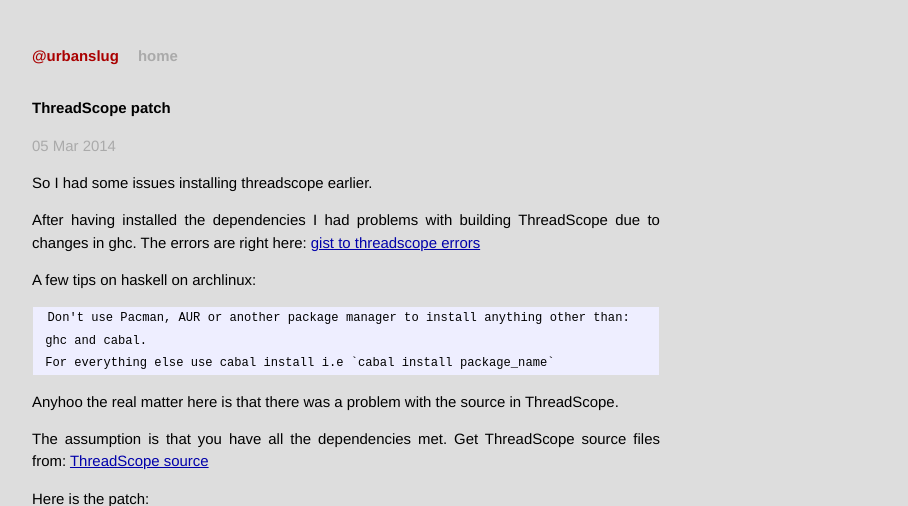
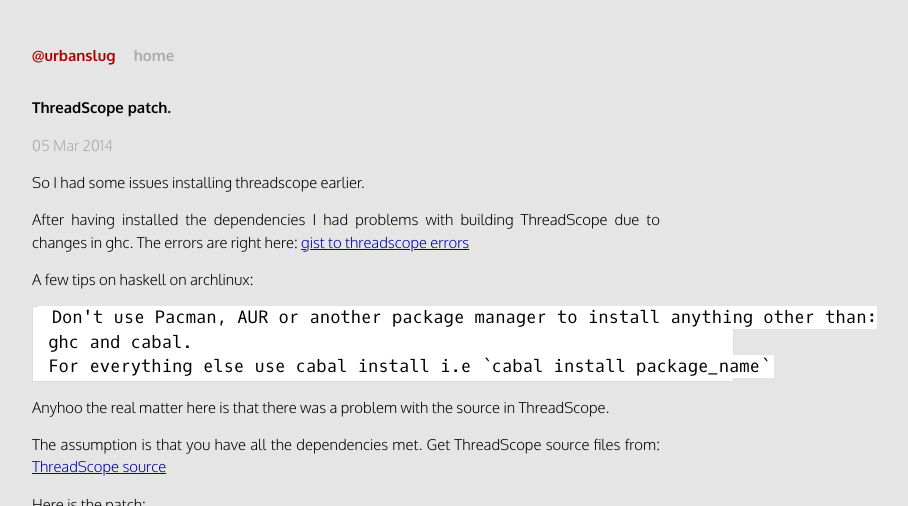
Before and after one commit to beerendlauwers/urbanslug.github.io, a Jekyll site: the page built from _posts/2014-03-05-ThreadScope-patch.md, in a window 1280 px wide, cut to the strip 0-506 px from the top of the page. Shown: the whole strip, without its empty margins (294-1202 px from the left). Built offline with Jekyll 4.4.1, drawn with Linux system fonts in a browser that asks for light colours; Markdown is read by kramdown in place of the engine named in the settings.

Commit message:
Changed to oxygen font

```diff
--- a/_layouts/default.html
+++ b/_layouts/default.html
@@ -16,7 +16,7 @@
         <link rel="stylesheet" href="/css/sec.css">
 
         <!-- favicon -->
-        <link rel="shortcut icon" type="image/png" href="/img/favicon.png"/>
+        <link rel="shortcut icon" type="image/png" href="/img/assets/favicon.png"/>
 
     </head>
     <body>
--- a/_posts/2014-03-05-ThreadScope-patch.md
+++ b/_posts/2014-03-05-ThreadScope-patch.md
@@ -1,6 +1,6 @@
 ---
 layout: post
-title:  "ThreadScope patch"
+title:  "ThreadScope patch."
 date:   2014-03-05 18:36:59
 categories: Haskell ThreadScope Patch
 ---
@@ -24,7 +24,7 @@ Get ThreadScope source files from: [ThreadScope source]
 Here is the patch: {% gist 9367418 threadscope.diff %}
 
 
-If you have issues applying the patch read on it here: [How to apply a patch in haste.]({% post_url 2014-03-05-how-to-apply-a-patch-in-haste %})
+If you have issues applying the patch read on it here: [How to apply a patch in haste.]({% post_url 2014-03-05-How-to-apply-a-patch-in-haste %})
 
 
 99% of it is really thanks to [source of diff] where you can see the patch was submitted by Bob Ippolito as an attachment.
--- a/css/sec.css
+++ b/css/sec.css
@@ -1,3 +1,48 @@
+@font-face {
+  font-family: 'Oxygen';
+  font-style: normal;
+  font-weight: 300;
+  src: local('Oxygen Light'), local('Oxygen-Light'), url(../fonts/Oxygen-Light.ttf) format('truetype');
+}
+@font-face {
+  font-family: 'Oxygen';
+  font-style: normal;
+  font-weight: 200;
+  src: local('Oxygen'), local('Oxygen-Regular'), url(../fonts/Oxygen-Regular.ttf) format('truetype');
+}
+@font-face {
+  font-family: 'Oxygen';
+  font-style: normal;
+  font-weight: 700;
+  src: local('Oxygen Bold'), local('Oxygen-Bold'), url(../fonts/Oxygen-Bold.ttf) format('truetype');
+}
+@font-face {
+  font-family: 'Oxygen Mono';
+  font-style: normal;
+  font-weight: 200;
+  src: local('Oxygen Mono'), local('OxygenMono-Regular'), url(/fonts/OxygenMono-Regular.ttf) format('truetype');
+}
+
+
+
 body {
-background: #ddd;
+background: #e5e5e5;
+font-family: 'Oxygen', sans-serif;
 }
+
+
+.post pre {
+  background-color: #fff;
+  width: 110%;
+}
+
+
+.post code {
+  background-color: #fff;
+  font-family: 'Oxygen Mono';
+  font-size: 85%;
+}
+
+.post pre code {
+  font-size: 115%;
+}
```
Also changed, not shown: _posts/2014-03-05-How-to-apply-a-patch-in-haste.md (renamed from _posts/2014-03-05-how-to-apply-a-patch-in-haste.md, +1 -1 lines), _posts/2014-03-18-Solar-Power-in-Africa.md (+1 -1 lines), _posts/2014-03-22-Being-black-is-hard.md (+1 -1 lines), _posts/2014-03-11-Pubkey.md (renamed from _posts/2014-03-11-pubkey.md), fonts/Oxygen-Bold.ttf (added), fonts/Oxygen-Light.ttf (added), fonts/Oxygen-Regular.ttf (added), fonts/OxygenMono-Regular.ttf (added), 10 other files.
